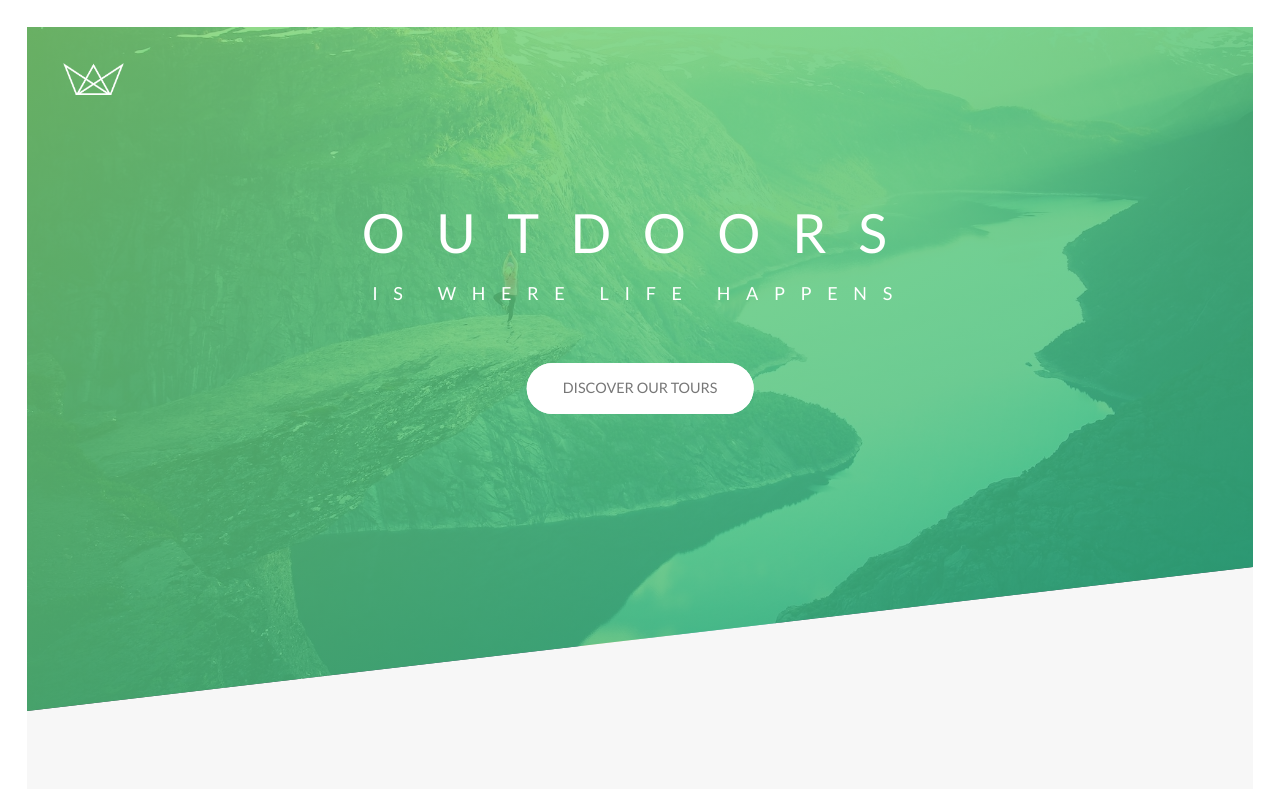
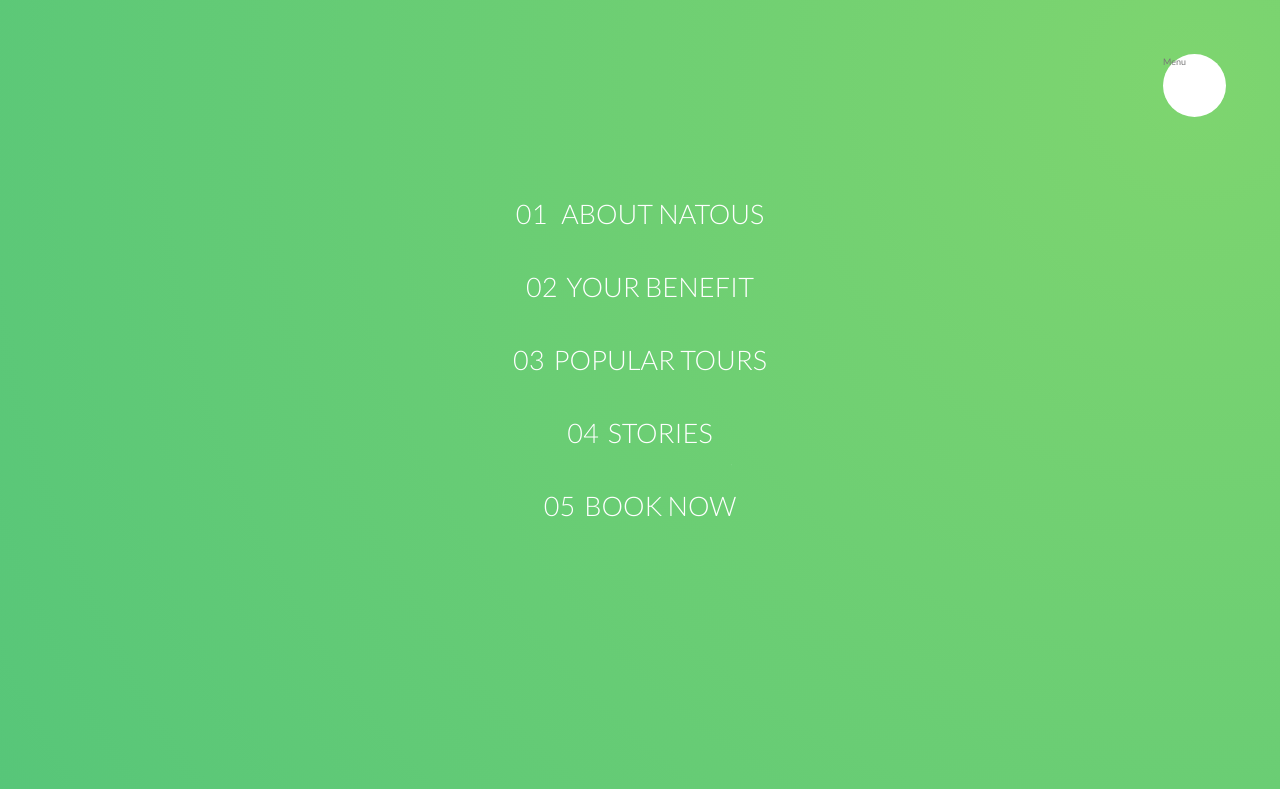
Before and after one commit to vallendito/natours-awesome, a website: page index.html in a window 1280 px wide. Shown: the top 789 px of the page. Drawn offline with Linux system fonts and the light colour scheme; files whose address does not match are found by name.

Commit message:
add navigation

```diff
--- a/index.html
+++ b/index.html
@@ -13,6 +13,24 @@
         <title>Natours | Exciting tours for adventurous people</title>
     </head>
     <body>
+
+        <div class="navigation">
+            <input type="checkbox" class="navigation__checkbox" id="navi-toggle">
+
+            <label for="navi-toggle" class="navigation__button">Menu</label>
+
+            <div class="navigation__background">&nbsp;</div>
+
+            <nav class="navigation__nav">
+                <ul class="navigation__list">
+                    <li class="navigation__item"><a href="#" class="navigation__link"><span>01</span> About Natous</a></li>
+                    <li class="navigation__item"><a href="#" class="navigation__link"><span>02</span>Your Benefit</a></li>
+                    <li class="navigation__item"><a href="#" class="navigation__link"><span>03</span>Popular Tours</a></li>
+                    <li class="navigation__item"><a href="#" class="navigation__link"><span>04</span>Stories</a></li>
+                    <li class="navigation__item"><a href="#" class="navigation__link"><span>05</span>Book Now</a></li>
+                </ul>
+            </nav>
+        </div>
 
         <header class="header">
             <div class="header__logo-box">
--- /dev/null
+++ b/sass/layout/_navigation.scss
@@ -0,0 +1,80 @@
+.navigation {
+    &__checkbok {
+        display: none;
+    }
+
+    &__button {
+        background-color: $color-white;
+        height: 7rem;
+        width: 7rem;
+        position: fixed;
+        top: 6rem;
+        right: 6rem;
+        border-radius: 50%;
+        z-index: 2000;
+    }
+
+    &__background {
+        height: 6rem;
+        width: 6rem;
+        border-radius: 50%;
+        position: fixed;
+        top: 6.5rem;
+        right: 6.5rem;
+        background-image: radial-gradient($color-primary-light, $color-primary-dark);
+        z-index: 1000;
+
+        transform: scale(80);
+    }
+
+    &__nav {
+        height: 100vh;
+        width: 100%;
+        position: fixed;
+        top: 0;
+        right: 0;
+        z-index: 1500;
+    }
+
+    &__list {
+        position: absolute;
+        top: 50%;
+        left: 50%;
+        transform: translate(-50%, -50%);
+        list-style: none;
+        text-align: center;
+    }
+
+    &__item {
+        margin: 1rem;
+    }
+
+    &__link {
+       &:link,
+       &:visited {
+            display: inline-block;
+            font-size: 3rem;
+            font-weight: 300;
+            padding: 1rem 2rem;
+            color: $color-white;
+            text-decoration: none;
+            text-transform: uppercase;
+
+            background-image: linear-gradient(120deg, transparent 0%, transparent 50%, $color-white 50%);
+            background-size: 220%;
+            transition: all .4s;
+
+            span {
+                margin-right: 1rem;
+                display: inline-block;
+            }
+       }
+
+       &:hover,
+       &:active {
+            background-position: 100%;
+            color: $color-primary;
+            transform: translateX(1rem);
+       }
+    }
+}
--- a/sass/main.scss
+++ b/sass/main.scss
@@ -19,5 +19,6 @@
 @import "layout/footer";
 @import "layout/grid";
 @import "layout/header";
+@import "layout/navigation";
 
 @import "pages/home";
```
Also changed, not shown: css/style.css.
